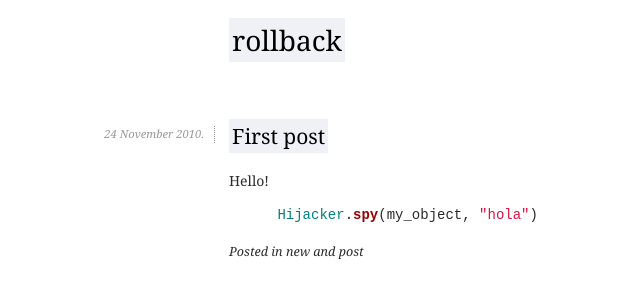
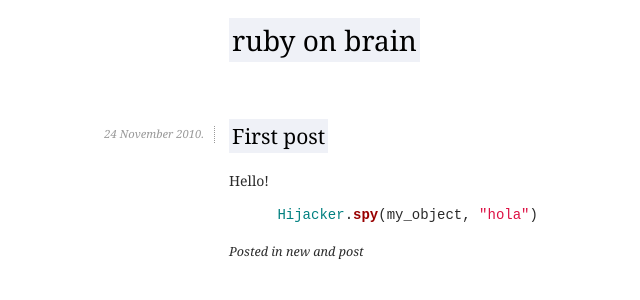
Before and after one commit to jrdi/jrdi.github.com, a Jekyll site: the page built from index.html, in a window 1280 px wide. Shown: the top 300 px of the page, without its empty margins (161-801 px from the left). Built offline with Jekyll 4.4.1, drawn with Linux system fonts in a browser that asks for light colours; Markdown is read by kramdown in place of the engine named in the settings.

Commit message:
change the name

```diff
--- a/_layouts/default.html
+++ b/_layouts/default.html
@@ -3,7 +3,7 @@
   <head>
     <meta charset="utf-8" />
 
-    <title>{{ page.title }}:rollback</title>
+    <title>{{ page.title }} | ruby on brain</title>
     <link rel="stylesheet" type="text/css" href="/stylesheets/screen.css">
     <link rel="stylesheet" type="text/css" href="/stylesheets/syntax.css">
   </head>
@@ -11,7 +11,7 @@
   <body>
     <div id="container">
       <div id="header">
-        <h1><a href="/">rollback</a></h1>
+        <h1><a href="/">ruby on brain</a></h1>
       </div>
 
       <div id="content">
```
